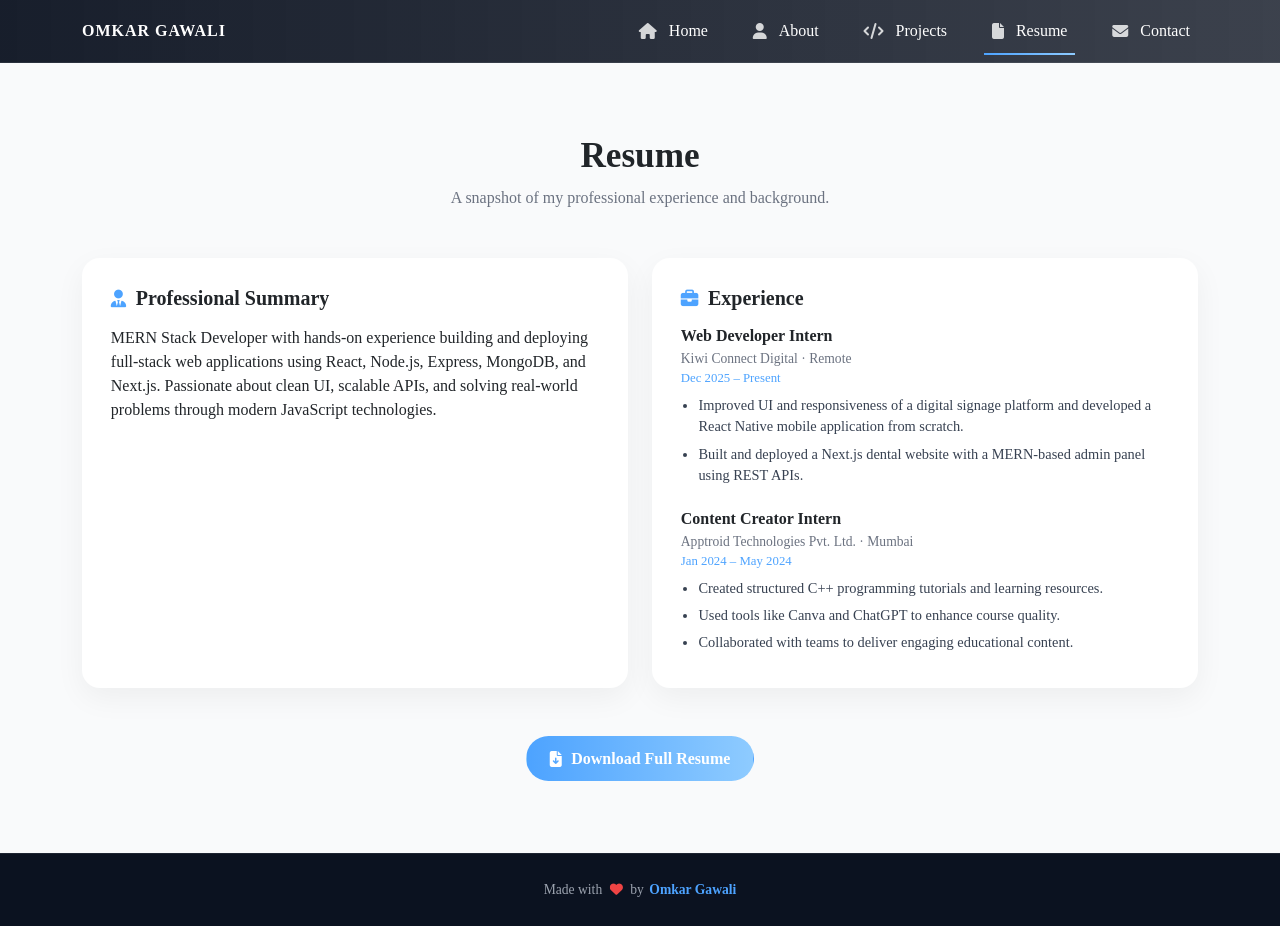
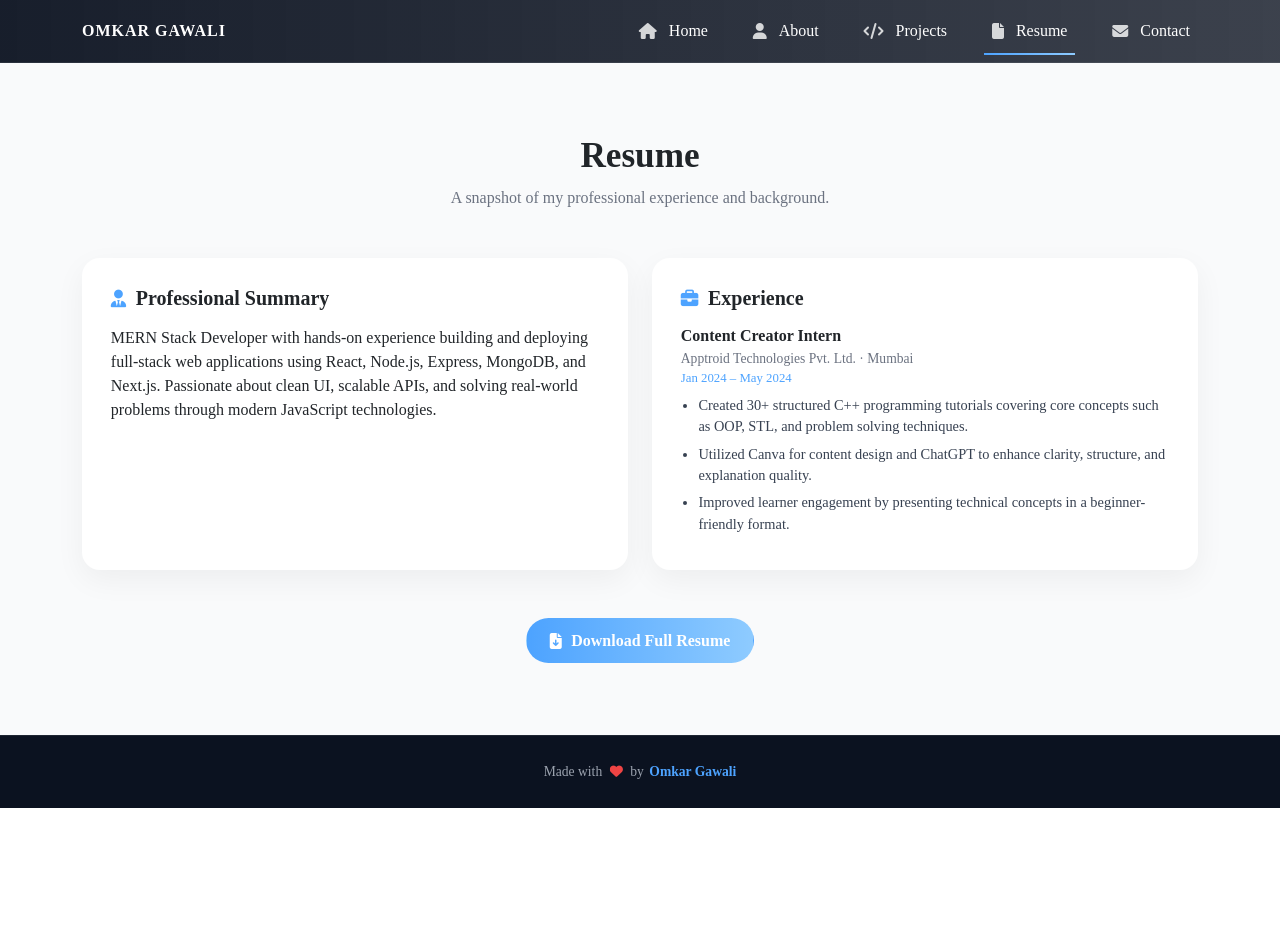
Before and after one commit to Omkar-Gawali/omkargawali, a Next.js app: page /resume in a window 1280 px wide. After the commit the page ends 808 px from the top, so only its background shows below. Built offline with nearby package versions, Linux system fonts and the light colour scheme.

Commit message:
resume updated

```diff
--- a/app/page.tsx
+++ b/app/page.tsx
@@ -84,7 +84,7 @@ export default function HomePage() {
                 <i className="fa-solid fa-diagram-project"></i> View Projects
               </a>
               <a
-                href="/assests/Gawali_Omkar.pdf"
+                href="/assests/Gawali_Omkar_Resume.pdf"
                 target="_blank"
                 className="btn secondary-btn"
               >
--- a/app/resume/page.tsx
+++ b/app/resume/page.tsx
@@ -41,27 +41,6 @@ export default function Resume() {
 
               {/* EXPERIENCE ITEM */}
               <div className="experience-item">
-                <h4>Web Developer Intern</h4>
-                <span className="experience-meta">
-                  Kiwi Connect Digital · Remote
-                </span>
-                <span className="experience-duration">Dec 2025 – Present</span>
-
-                <ul>
-                  <li>
-                    Improved UI and responsiveness of a digital signage platform
-                    and developed a React Native mobile application from
-                    scratch.
-                  </li>
-                  <li>
-                    Built and deployed a Next.js dental website with a
-                    MERN-based admin panel using REST APIs.
-                  </li>
-                </ul>
-              </div>
-
-              {/* EXPERIENCE ITEM */}
-              <div className="experience-item">
                 <h4>Content Creator Intern</h4>
                 <span className="experience-meta">
                   Apptroid Technologies Pvt. Ltd. · Mumbai
@@ -70,15 +49,17 @@ export default function Resume() {
 
                 <ul>
                   <li>
-                    Created structured C++ programming tutorials and learning
-                    resources.
+                    Created 30+ structured C++ programming tutorials covering
+                    core concepts such as OOP, STL, and problem solving
+                    techniques.
                   </li>
                   <li>
-                    Used tools like Canva and ChatGPT to enhance course quality.
+                    Utilized Canva for content design and ChatGPT to enhance
+                    clarity, structure, and explanation quality.
                   </li>
                   <li>
-                    Collaborated with teams to deliver engaging educational
-                    content.
+                    Improved learner engagement by presenting technical concepts
+                    in a beginner-friendly format.
                   </li>
                 </ul>
               </div>
@@ -89,7 +70,7 @@ export default function Resume() {
         {/* DOWNLOAD BUTTON */}
         <div className="text-center mt-5">
           <a
-            href="/assests/Gawali_Omkar.pdf"
+            href="/assests/Gawali_Omkar_Resume.pdf"
             target="_blank"
             className="btn resume-download-btn"
           >
```
Also changed, not shown: 2 other files (tests, documents, lock files or other folders).
